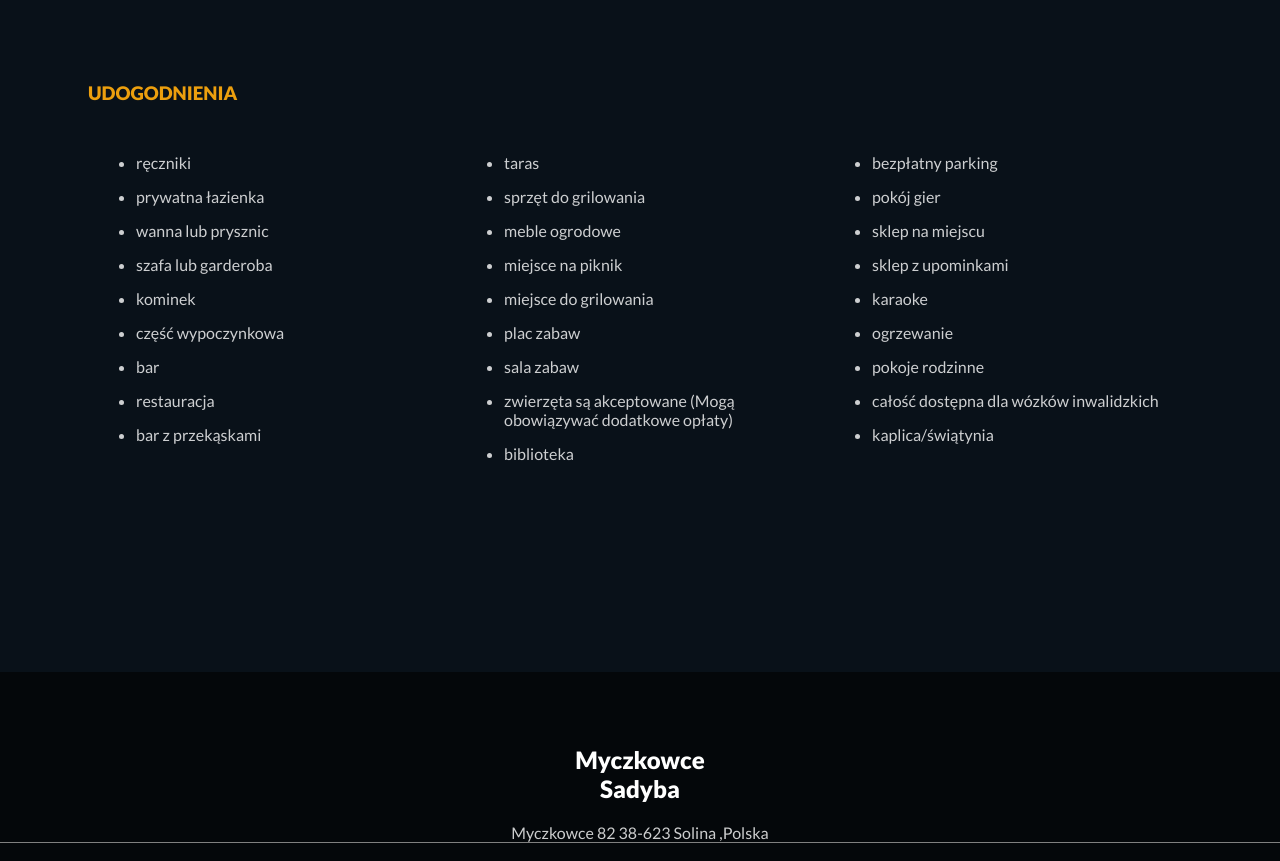
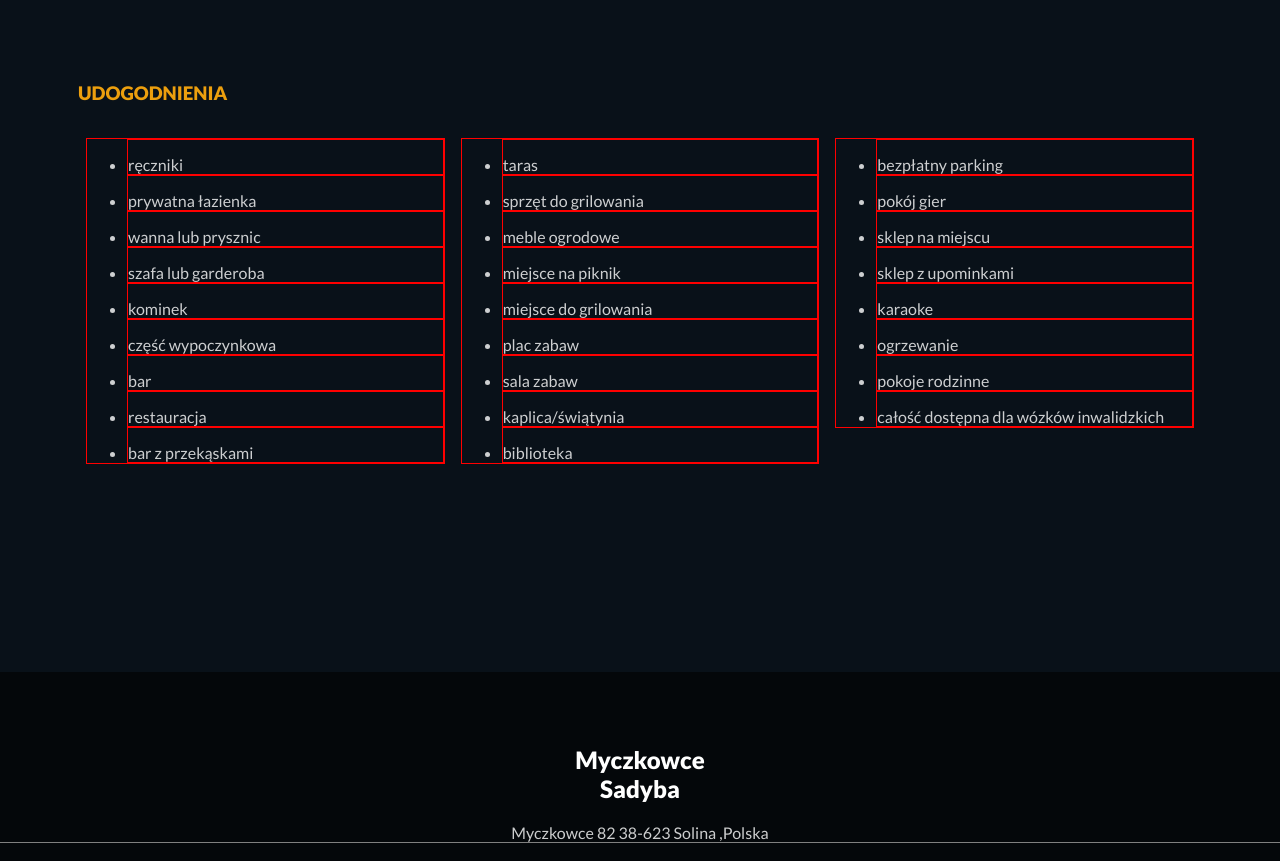
Before and after one commit to radi124/Project, a React (Create React App) app: page /Domki in a window 1280 px wide. Shown: the part 840-1701 px from the top of the page. Built offline with nearby package versions, Linux system fonts and the light colour scheme.

Commit message:
contact change

```diff
--- a/src/pages/contact/Contact.js
+++ b/src/pages/contact/Contact.js
@@ -60,6 +60,16 @@ export const Contact = () => {
                 <ul>
                   <li>email:</li>
                 </ul>
+                <ul>
+                  <li>
+                    <a
+                      href="https://www.booking.com/hotel/pl/myczkowce-sadyba.pl.html?label=gen173nr-1FCAEoggI46AdIM1gEaLYBiAEBmAEeuAEXyAEP2AEB6AEB-AELiAIBqAIDuAKYk5X9BcACAdICJDhmMTE1OGQ1LTUwODktNDUxMy04OGNjLTExNDVmODBiZTRmM9gCBuACAQ;sid=8cbc453a049553240d842fb4b431525f;dest_id=-533901;dest_type=city;dist=0;group_adults=2;group_children=0;hapos=1;hpos=1;no_rooms=1;room1=A%2CA;sb_price_type=total;sr_order=popularity;srepoch=1605024105;srpvid=d5b270b49b0300f9;type=total;ucfs=1&#tab-main"
+                      target="_blank"
+                    >
+                      <ButtonContact>Zarezerwuj już teraz</ButtonContact>
+                    </a>
+                  </li>
+                </ul>
               </ULWrapper>
             </Col>
           </Row>
@@ -91,3 +101,21 @@ const H3Wrapper = styled.h3`
   flex-direction: column;
   display: flex;
 `;
+const ButtonContact = styled.button`
+padding: 7px;
+  border-radius: 10px;
+  cursor: pointer;
+  color: white;
+  background-color: rgb(236, 159, 14);
+  text-transform: uppercase;
+  a {
+    color: #ffff;
+    text-decoration: none;
+  }
+
+  1.1px -0.9px 0px #848484;
+  border: none;
+  :hover {
+    box-shadow: 0 0px 2px  #848484, 0 0px 2px  #848484;
+
+`;
--- a/src/pages/homes/Homes.js
+++ b/src/pages/homes/Homes.js
@@ -61,9 +61,10 @@ export const Homes = () => {
                   <Li>miejsce do grilowania</Li>
                   <Li>plac zabaw</Li>
                   <Li>sala zabaw</Li>
-                  <Li>
+                  <Li>kaplica/świątynia</Li>
+                  {/* <Li>
                     zwierzęta są akceptowane (Mogą obowiązywać dodatkowe opłaty)
-                  </Li>
+                  </Li> */}
                   <Li>biblioteka</Li>
                 </Ul>
               </Col>
@@ -77,7 +78,6 @@ export const Homes = () => {
                   <Li>ogrzewanie</Li>
                   <Li>pokoje rodzinne</Li>
                   <Li>całość dostępna dla wózków inwalidzkich</Li>
-                  <Li>kaplica/świątynia</Li>
                 </Ul>
               </Col>
             </Row>
@@ -108,9 +108,14 @@ const Facilities = styled.div`
   width: 100%;
   height: 550px;
 `;
-const Ul = styled.ul``;
+const Ul = styled.ul`
+  border: 1px solid red;
+
+  position: relative;
+`;
 const Li = styled.li`
   padding-top: 15px;
+  border: 1px solid red;
 `;
 const H3Wrapper = styled.h3`
   color: rgb(236, 159, 14);
@@ -119,8 +124,8 @@ const H3Wrapper = styled.h3`
 `;
 
 const Container = styled.div`
-  padding-left: 40px;
-  padding-right: 40px;
+  padding-left: 30px;
+  padding-right: 30px;
   display: flex;
   flex-direction: column;
 `;
```
Also changed, not shown: 1 other file (tests, documents, lock files or other folders).
